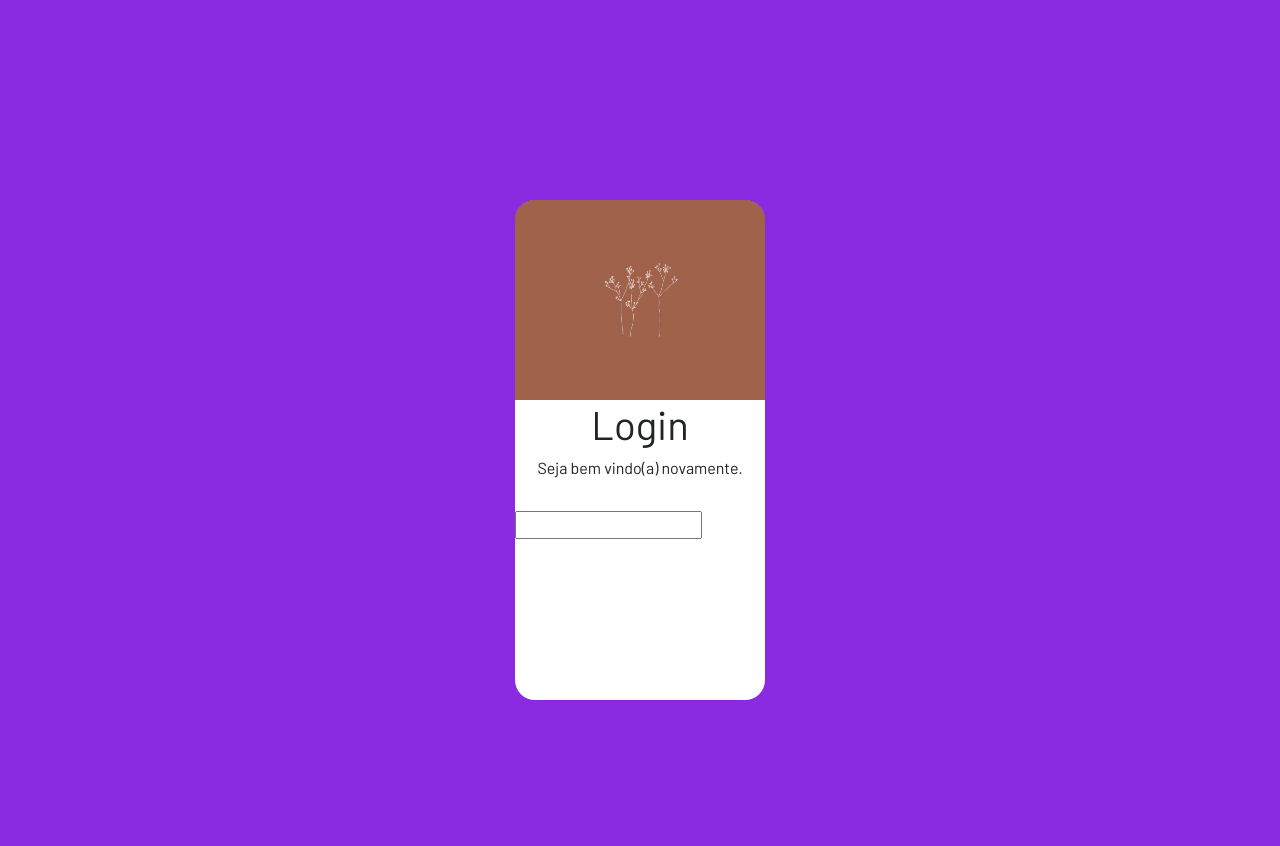
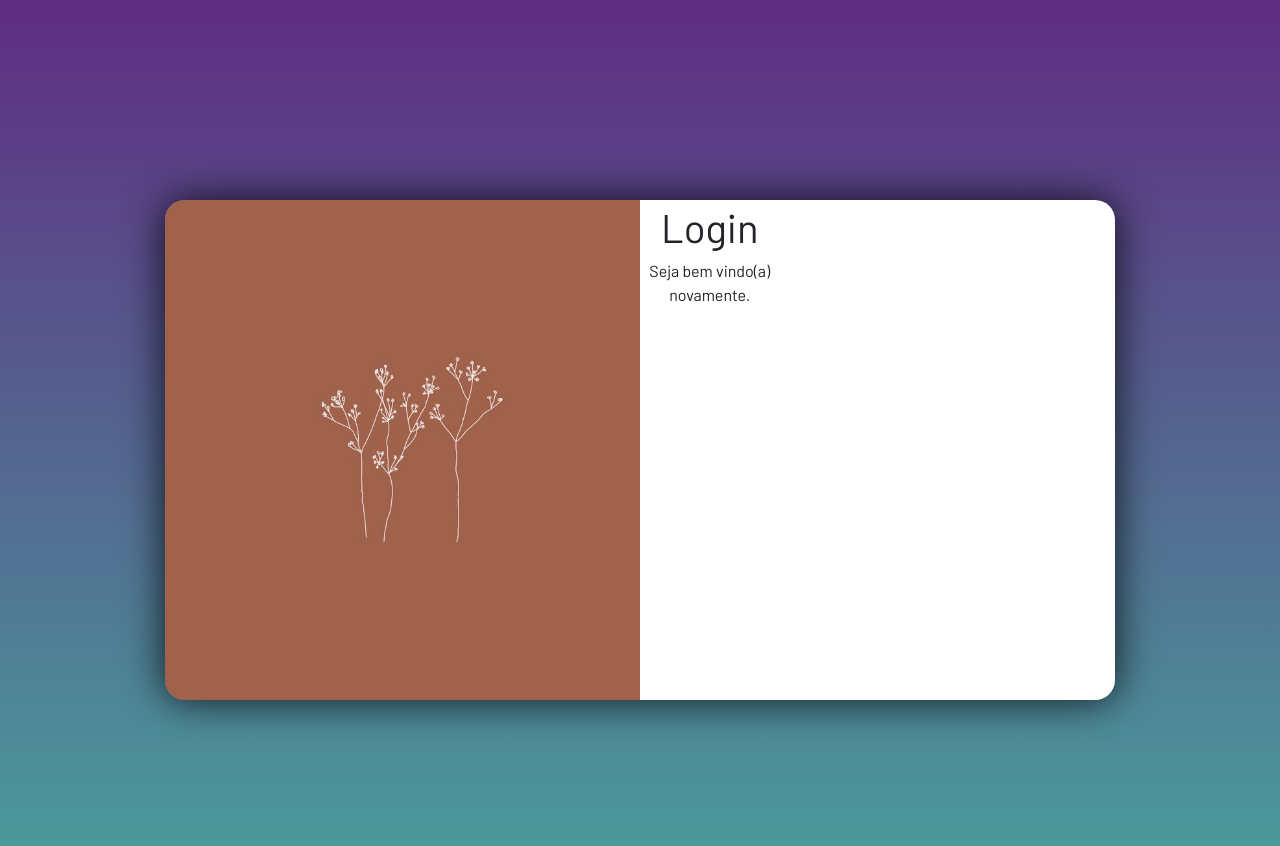
Before and after one commit to EduardoKtzz/Login-Responsivo, a plain HTML site: page index.html in a window 1280 px wide. Drawn offline with nearby package versions, Linux system fonts and the light colour scheme.

Commit message:
Responsivo completo.
Terminei o responsivo dos principais dispositivos. Agora só falta aplicar aa formatação do formulário com CSS.

```diff
--- a/index.html
+++ b/index.html
@@ -5,6 +5,7 @@
       <meta name="viewport" content="width=device-width, initial-scale=1.0" />
       <title>Login Responsivo</title>
       <link rel="stylesheet" href="style/style.css" />
+      <link rel="stylesheet" href="style/media-query.css" />
       <link
          rel="stylesheet"
          href="https://stackpath.bootstrapcdn.com/bootstrap/4.1.3/css/bootstrap.min.css"
@@ -20,9 +21,7 @@
                <h1 class="text-center">Login</h1>
                <p class="text-center">Seja bem vindo(a) novamente.</p>
                <form action="login.php" method="post">
-                  <div id="input-box">
-                     <input type="email" id="email" />
-                  </div>
+                  <div id="input-box"></div>
                </form>
             </div>
          </section>
--- /dev/null
+++ b/style/media-query.css
@@ -0,0 +1,46 @@
+@charset "UTF-8";
+@import url("https://fonts.googleapis.com/css2?family=Barlow&display=swap");
+
+/*Medium devices (tablets, 768px and up)*/
+@media (min-width: 768px) and (max-width: 991.98px) {
+   body {
+      background-image: linear-gradient(#5f2c82, #49a09d);
+   }
+
+   #login {
+      width: 80vw;
+   }
+
+   section#login > div#imagem {
+      float: left;
+      width: 30%;
+      height: 100%;
+      background-position: center;
+   }
+
+   section#login > div#formulario {
+      float: right;
+      width: 65%;
+   }
+}
+
+@media (min-width: 992px) {
+   body {
+      background-image: linear-gradient(#5f2c82, #49a09d);
+   }
+
+   #login {
+      width: 950px;
+   }
+
+   section#login > div#imagem {
+      float: left;
+      width: 50%;
+      height: 100%;
+      background-position: center;
+   }
+
+   section#login > div#formulario {
+      width: 65%;
+   }
+}
--- a/style/style.css
+++ b/style/style.css
@@ -31,6 +31,9 @@ section {
    height: 500px;
    border-radius: 20px;
    overflow: hidden;
+   box-shadow: 0px 0px 40px rgba(0, 0, 0, 0.822);
+   transition: width 0.3s, height 0.3s;
+   transition-timing-function: ease;
 }
 
 section#login > div#imagem {
@@ -38,6 +41,12 @@ section#login > div#imagem {
    height: 200px;
    background-size: cover;
    background-position: -33px;
+   display: block;
+}
+
+section#login > div#formulario {
+   padding: 3px;
+   display: block;
 }
 
 #input-box {
```
